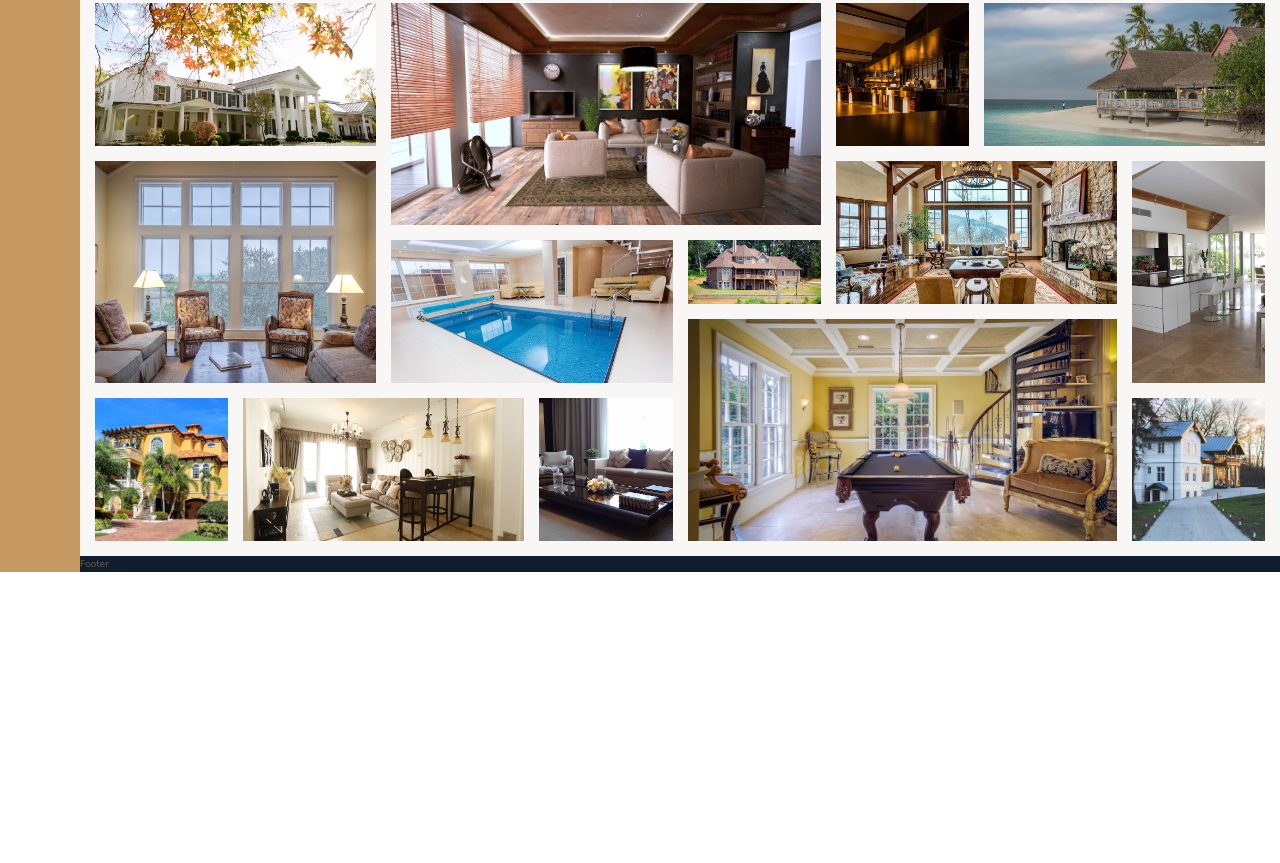
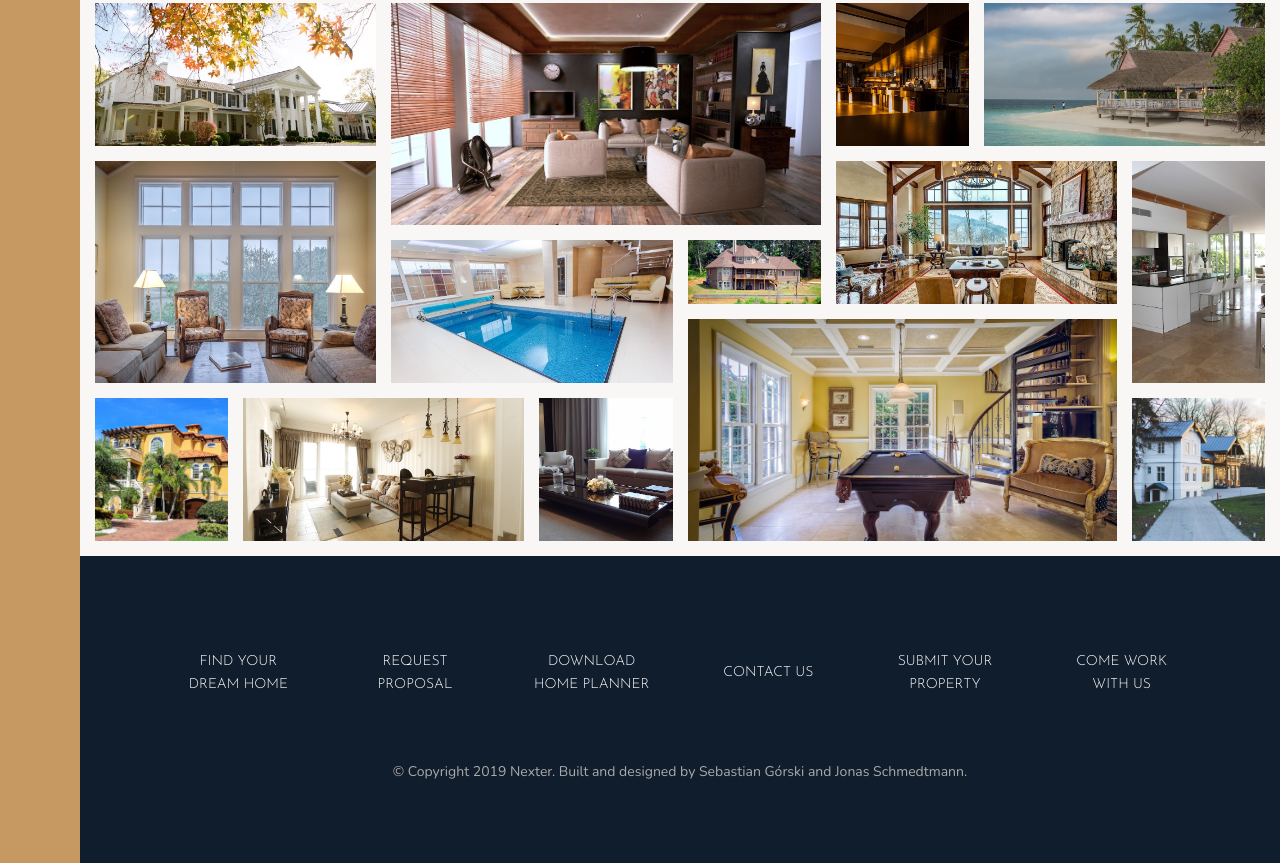
Before and after one commit to sebastiangorski/nexter-project, a website: page index.html in a window 1280 px wide. Shown: the part 3084-3947 px from the top of the page. Before the commit the page ends 3656 px from the top, so only its background shows below. Drawn offline with nearby package versions, Linux system fonts and the light colour scheme.

Commit message:
Finished footer

```diff
--- a/index.html
+++ b/index.html
@@ -299,10 +299,18 @@
             <figure class="gallery__item gallery__item--14"><img src="img/gal-14.jpeg" alt="Gallery image 14" class="gallery__img"></figure>
         </section>
 
-
-
         <footer class="footer">
-            Footer
+            <ul class="nav">
+                <li class="nav__item"><a href="#" class="nav__link">Find your dream home</a></li>
+                <li class="nav__item"><a href="#" class="nav__link">Request proposal</a></li>
+                <li class="nav__item"><a href="#" class="nav__link">Download home planner</a></li>
+                <li class="nav__item"><a href="#" class="nav__link">Contact us</a></li>
+                <li class="nav__item"><a href="#" class="nav__link">Submit your property</a></li>
+                <li class="nav__item"><a href="#" class="nav__link">Come work with us</a></li>
+            </ul>
+            <p class="copyright">
+                &copy; Copyright 2019 Nexter. Built and designed by Sebastian Górski and Jonas Schmedtmann.
+            </p>
         </footer>
     </body>
 </html>
--- a/sass/_footer.scss
+++ b/sass/_footer.scss
@@ -1,4 +1,43 @@
 .footer {
     background-color: $color-secondary;
     grid-column: full-start / full-end;
+    padding: 8rem;
 }
+
+.nav {
+    list-style: none;
+
+    display: grid;
+    grid-template-columns: repeat(auto-fit, minmax(15rem, 1fr));
+    grid-gap: 2rem;
+    align-items: center;
+
+    &__link:link,
+    &__link:visited {
+        font-size: 1.4rem;
+        color: #fff;
+        text-decoration: none;
+        font-family: $font-display;
+        text-transform: uppercase;
+        text-align: center;
+        padding: 1.5rem;
+        display: block;
+        transition: all .2s;
+    }
+
+    &__link:hover,
+    &__link:active {
+        background-color: rgba(#fff, .05);
+        transform: translateY(-3px);
+    }
+}
+
+.copyright {
+    font-size: 1.4rem;
+    color: $color-grey-light-2;
+    margin-top: 5rem;
+    margin-right: auto;
+    margin-left: auto;
+    text-align: center;
+    width: 70%;
+}
```
Also changed, not shown: css/style.css.
